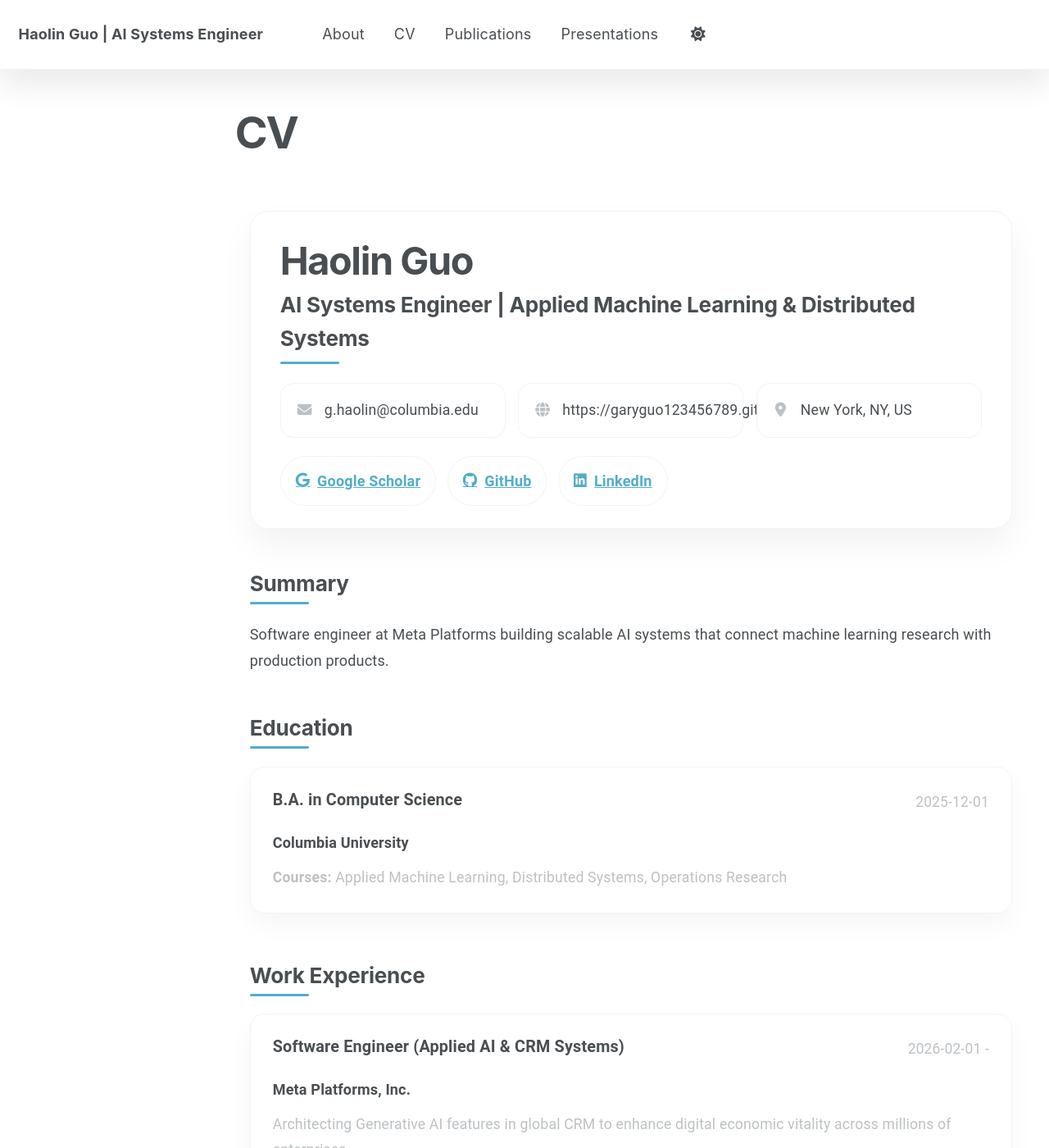
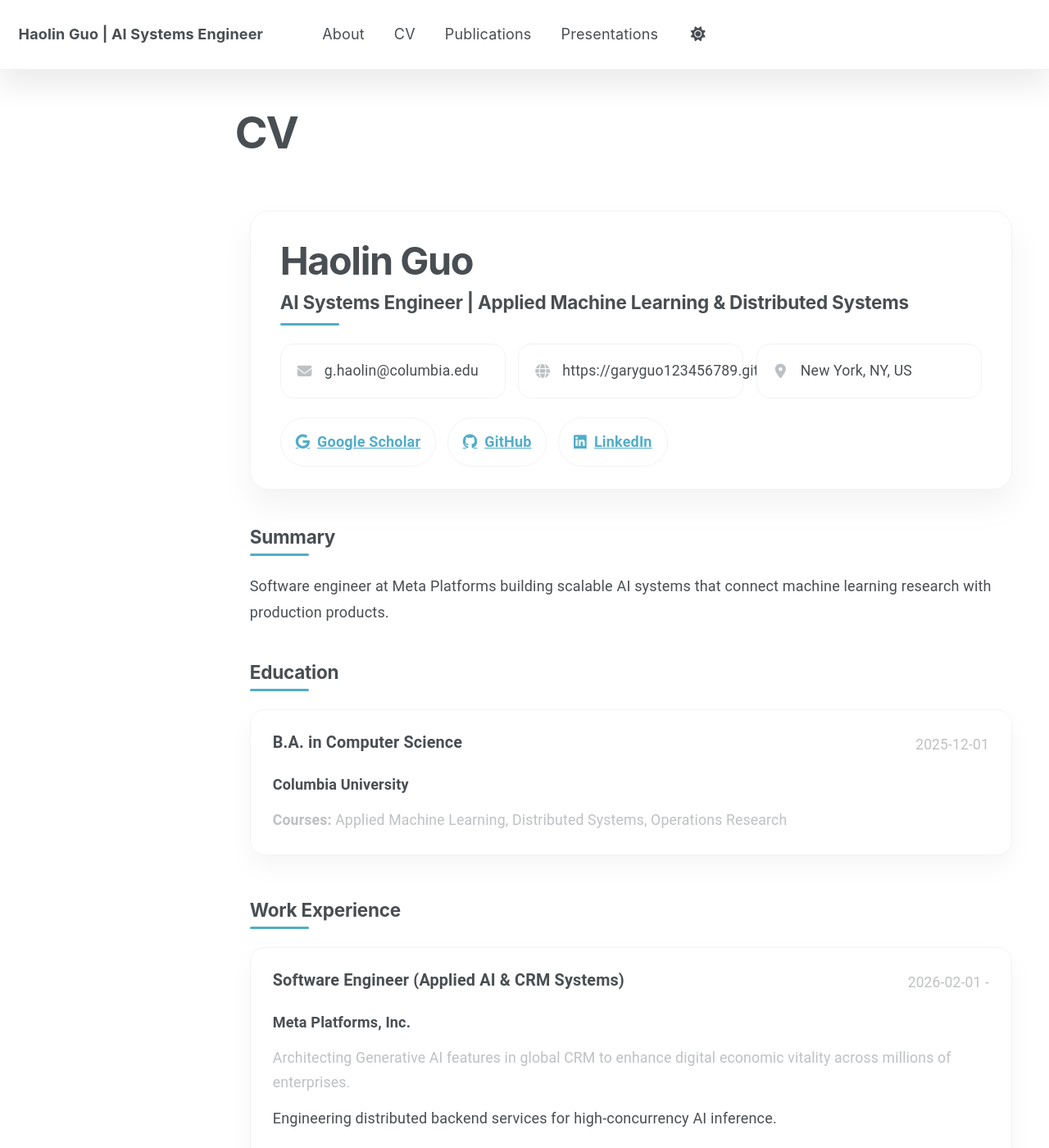
Before and after one commit to garyguo123456789/garyguo123456789.github.io, a Jekyll site: the page built from _pages/cv-json.md, in a window 1280 px wide and 1400 px high. Shown: the whole window at 82% size. Built offline with Jekyll 4.4.1, drawn with Linux system fonts in a browser that asks for light colours; a script bundle is joined from its source files by our own code; library files that are not in the unit come from our copies.

Commit message:
reduce title front

```diff
--- a/_sass/layout/_json_cv.scss
+++ b/_sass/layout/_json_cv.scss
@@ -104,7 +104,7 @@
   position: relative;
   margin-bottom: 1.2rem;
   padding-bottom: 0.55rem;
-  font-size: 1.45rem;
+  font-size: 1.25rem;
   letter-spacing: -0.01em;
   color: var(--global-text-color);
 }
```
